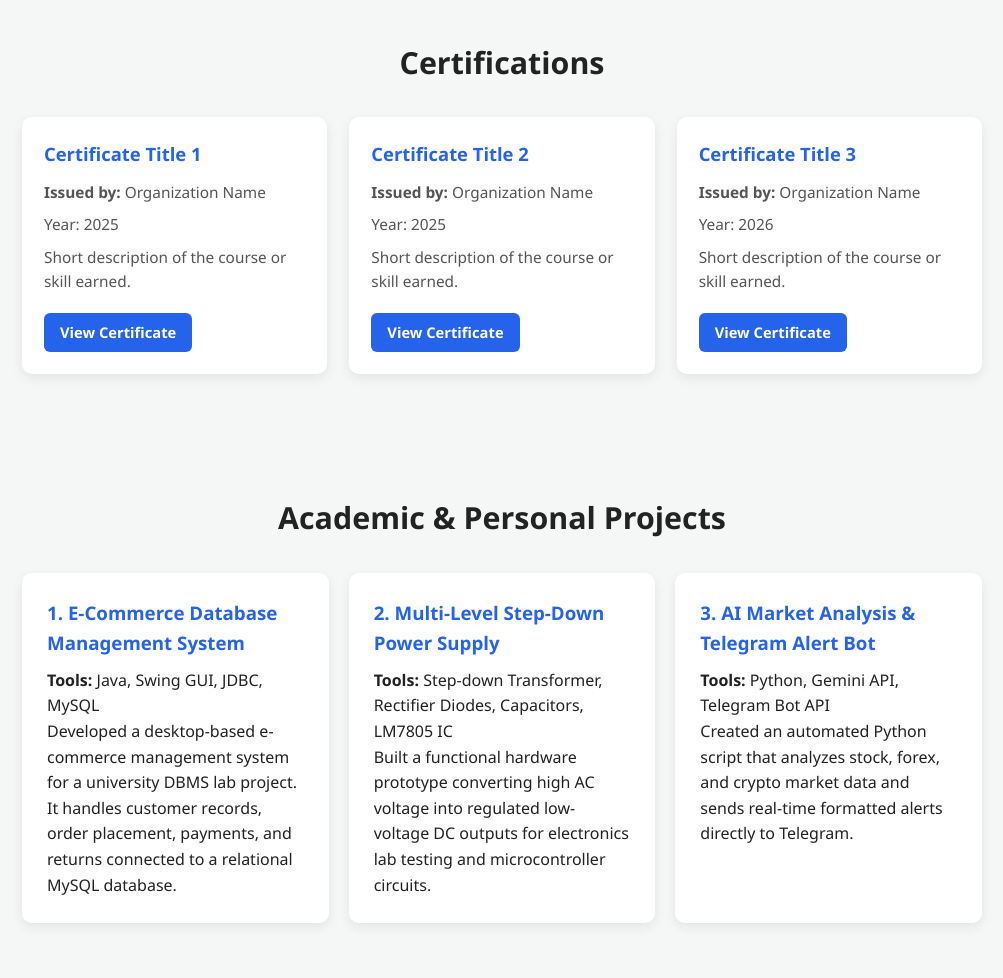
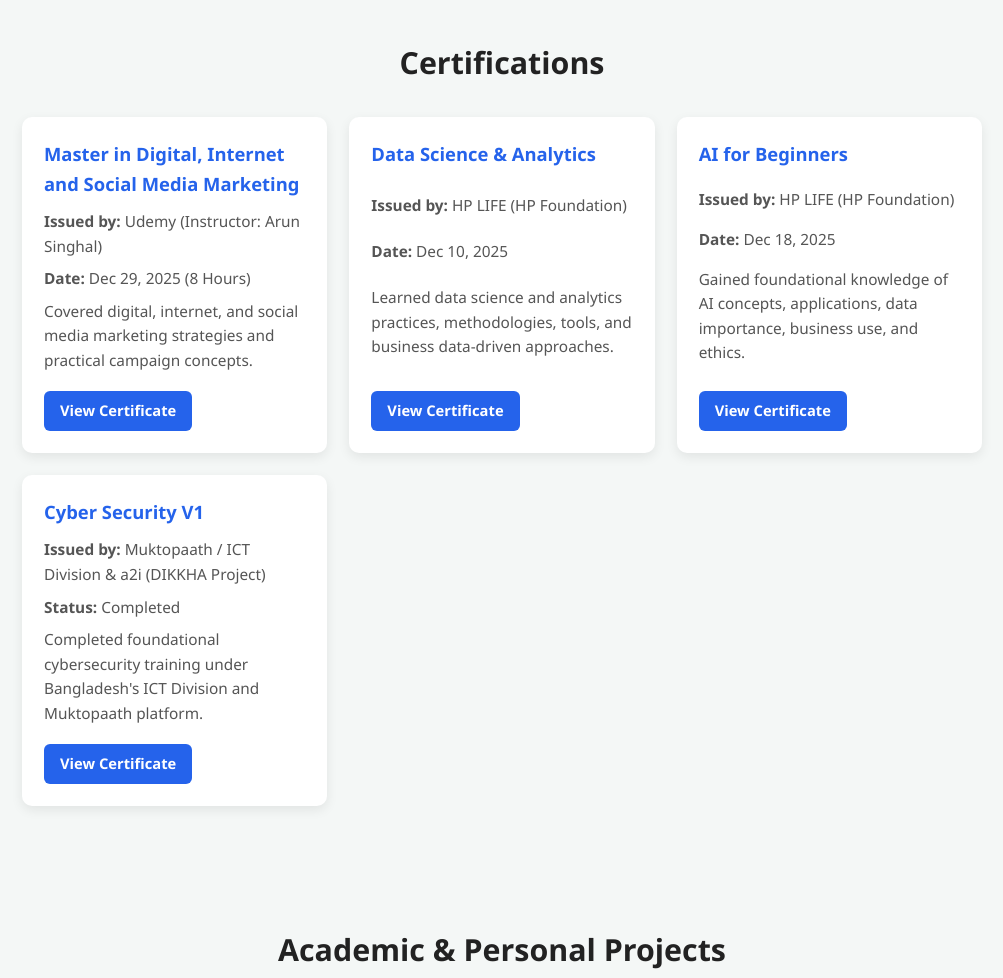
Before and after one commit to solaymankhandakershawon/solaymankhandaker-111224034, a plain HTML site: page index.html in a window 1280 px wide. Shown: the part 2020-2998 px from the top of the page, without its empty margins (138-1141 px from the left). Drawn offline with Linux system fonts and the light colour scheme.

Commit message:
Fix HTML formatting and update content

```diff
--- a/index.html
+++ b/index.html
@@ -97,32 +97,40 @@
         </div>
     </section>
 
-    <!-- Certifications Section -->
+   <!-- Certifications Section -->
 <section id="certifications" class="section">
     <h2 class="section-title">Certifications</h2>
     <div class="cert-grid">
         <div class="cert-box">
-            <h3>Certificate Title 1</h3>
-            <p class="cert-org"><strong>Issued by:</strong> Organization Name</p>
-            <p class="cert-year">Year: 2025</p>
-            <p class="cert-desc">Short description of the course or skill earned.</p>
-            <a href="certificates/cert1.jpg" target="_blank" class="cert-btn">View Certificate</a>
+            <h3>Master in Digital, Internet and Social Media Marketing</h3>
+            <p><strong>Issued by:</strong> Udemy (Instructor: Arun Singhal)</p>
+            <p><strong>Date:</strong> Dec 29, 2025 (8 Hours)</p>
+            <p>Covered digital, internet, and social media marketing strategies and practical campaign concepts.</p>
+            <a href="https://ude.my/UC-3077441f-a041-4a23-8f1a-889db41da11c" target="_blank" rel="noopener noreferrer" class="cert-btn">View Certificate</a>
         </div>
 
         <div class="cert-box">
-            <h3>Certificate Title 2</h3>
-            <p class="cert-org"><strong>Issued by:</strong> Organization Name</p>
-            <p class="cert-year">Year: 2025</p>
-            <p class="cert-desc">Short description of the course or skill earned.</p>
-            <a href="certificates/cert2.jpg" target="_blank" class="cert-btn">View Certificate</a>
+            <h3>Data Science &amp; Analytics</h3>
+            <p><strong>Issued by:</strong> HP LIFE (HP Foundation)</p>
+            <p><strong>Date:</strong> Dec 10, 2025</p>
+            <p>Learned data science and analytics practices, methodologies, tools, and business data-driven approaches.</p>
+            <a href="certificates/Data Science & Analytics.pdf" target="_blank" rel="noopener noreferrer" class="cert-btn">View Certificate</a>
         </div>
 
         <div class="cert-box">
-            <h3>Certificate Title 3</h3>
-            <p class="cert-org"><strong>Issued by:</strong> Organization Name</p>
-            <p class="cert-year">Year: 2026</p>
-            <p class="cert-desc">Short description of the course or skill earned.</p>
-            <a href="certificates/cert3.jpg" target="_blank" class="cert-btn">View Certificate</a>
+            <h3>AI for Beginners</h3>
+            <p><strong>Issued by:</strong> HP LIFE (HP Foundation)</p>
+            <p><strong>Date:</strong> Dec 18, 2025</p>
+            <p>Gained foundational knowledge of AI concepts, applications, data importance, business use, and ethics.</p>
+            <a href="certificates/AI for Beginners.pdf" target="_blank" rel="noopener noreferrer" class="cert-btn">View Certificate</a>
+        </div>
+
+        <div class="cert-box">
+            <h3>Cyber Security V1</h3>
+            <p><strong>Issued by:</strong> Muktopaath / ICT Division &amp; a2i (DIKKHA Project)</p>
+            <p><strong>Status:</strong> Completed</p>
+            <p>Completed foundational cybersecurity training under Bangladesh's ICT Division and Muktopaath platform.</p>
+            <a href="certificates/certificate20260828110848.pdf" target="_blank" rel="noopener noreferrer" class="cert-btn">View Certificate</a>
         </div>
     </div>
 </section>
```
